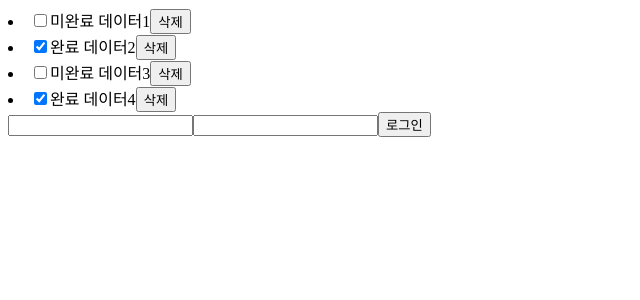
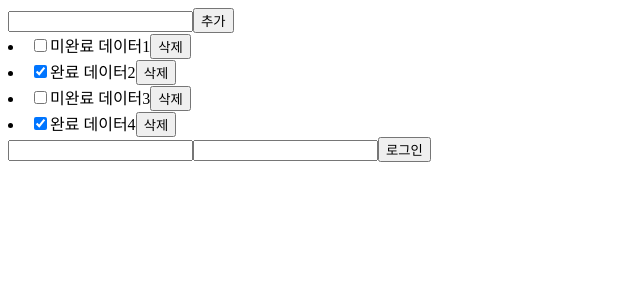
Before and after one commit to team-hikers/Client, a React (Create React App) app: page / in a window 1280 px wide. Shown: the top 300 px of the page, without its empty margins (0-640 px from the left). Built offline with nearby package versions, Linux system fonts and the light colour scheme.

Commit message:
[feat] 할 일 등록 클라이언트 구현 #6

```diff
--- /dev/null
+++ b/src/components/AddTodoItem.tsx
@@ -0,0 +1,26 @@
+import { useEffect, useState } from 'react';
+import Button from './Button';
+import Input from './Input';
+
+const AddTodoItem = () => {
+  const [inputText, setInputText] = useState('');
+
+  useEffect(() => {
+    console.log(inputText);
+  }, [inputText]);
+  return (
+    <>
+      <Input name='contents' onChange={handleChange} />
+      <Button label='추가' onClick={handleClick} />
+    </>
+  );
+  function handleChange({ target: { value } }: { target: { value: string } }) {
+    setInputText(value);
+  }
+
+  function handleClick() {
+    console.log('추가 요청', inputText);
+  }
+};
+
+export default AddTodoItem;
--- a/src/pages/Todo.tsx
+++ b/src/pages/Todo.tsx
@@ -1,8 +1,10 @@
+import AddTodoItem from '../components/AddTodoItem';
 import TodoList from '../components/TodoList';
 
 const Todo = () => {
   return (
     <>
+      <AddTodoItem />
       <TodoList />
     </>
   );
```
